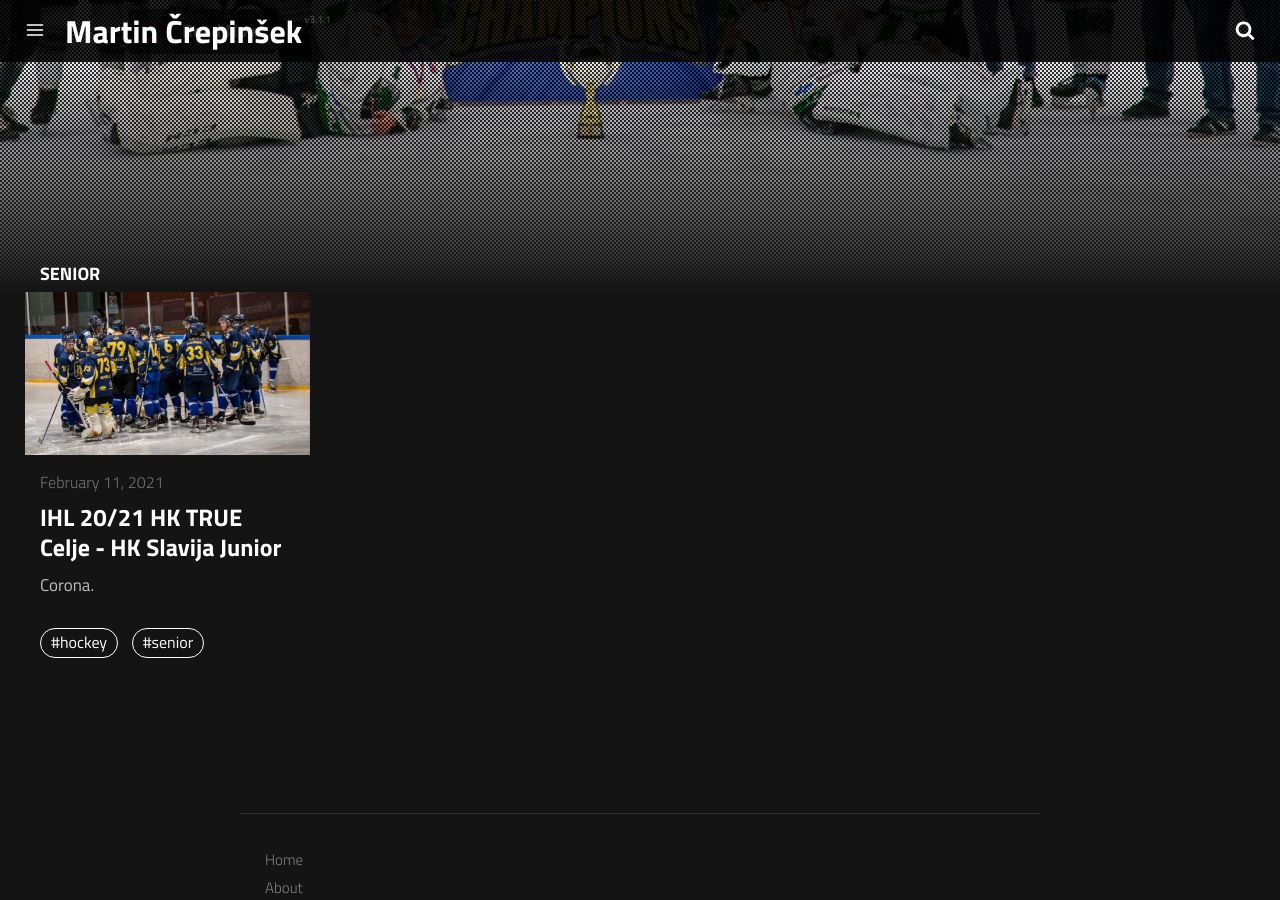
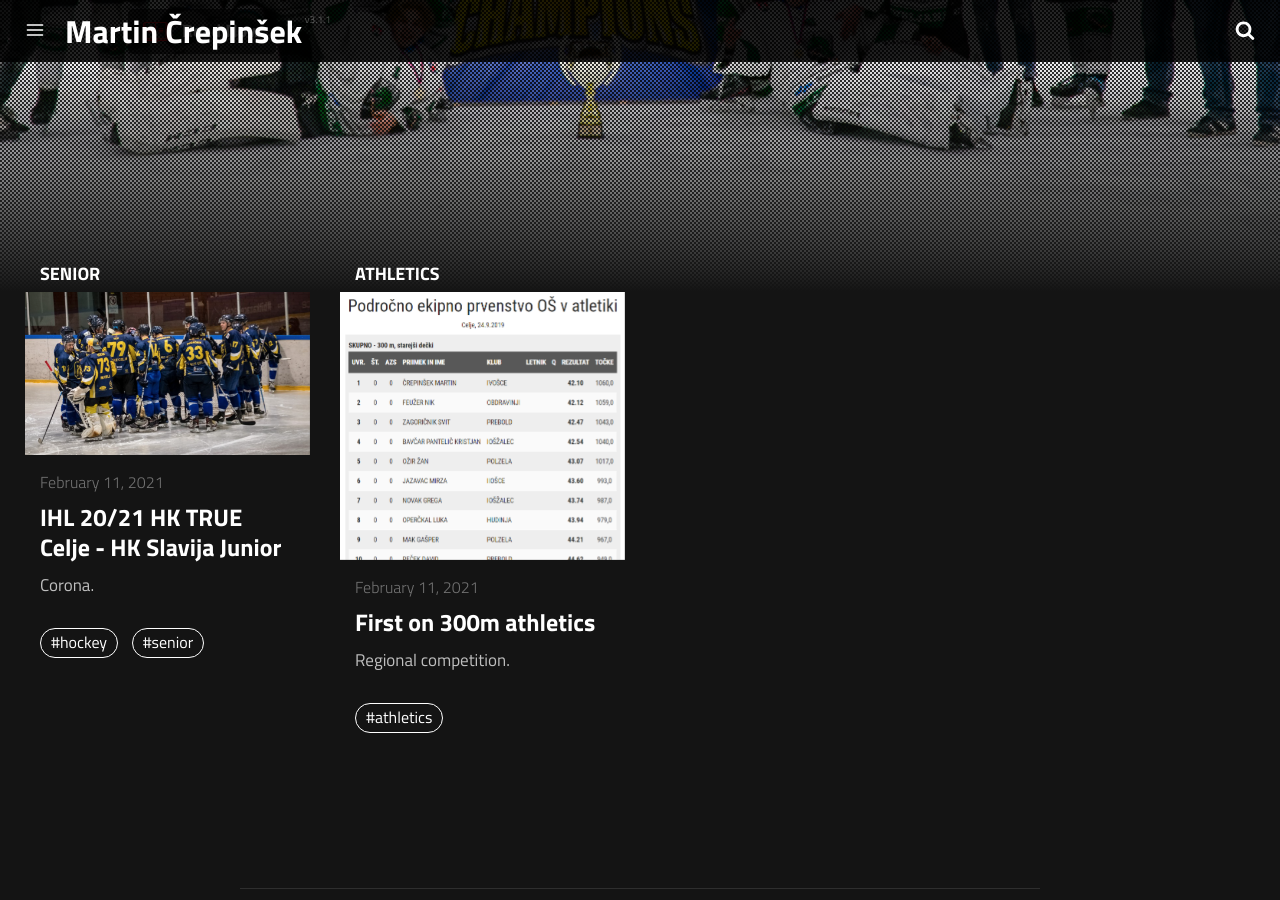
Before and after one commit to Mir1001/martinweb, a Jekyll site: the page built from index.html, in a window 1280 px wide and 900 px high, scrolled down 564 px. Built offline with Jekyll 4.4.1, drawn with Linux system fonts in a browser that asks for light colours; a script that is not in the unit is left out.

Commit message:
atlethics

```diff
--- /dev/null
+++ b/_posts/2019-09-24-atletika.md
@@ -0,0 +1,17 @@
+---
+date: 2021-02-11 12:00:00
+layout: post
+title: First on 300m athletics
+subtitle: First on 300m athletics.
+description: Regional competition.
+category: athletics
+image: /assets/img/uploads/atletika300.png
+optimized_image: /assets/img/uploads/atletika300.png
+tags:
+  - athletics
+author: martincrepinsek
+---
+
+# Running in this competition
+Regional competition (best athleats from different schools).
+Win with time [42.10s](https://www.timingljubljana.si/rezultati.aspx?idTekme=3747&tip=B&kat=2&disc=107&spol=M).
```
Also changed, not shown: _authors/martincrepinsek.md (+1 -1 lines), assets/img/uploads/atletika300.png (added).
